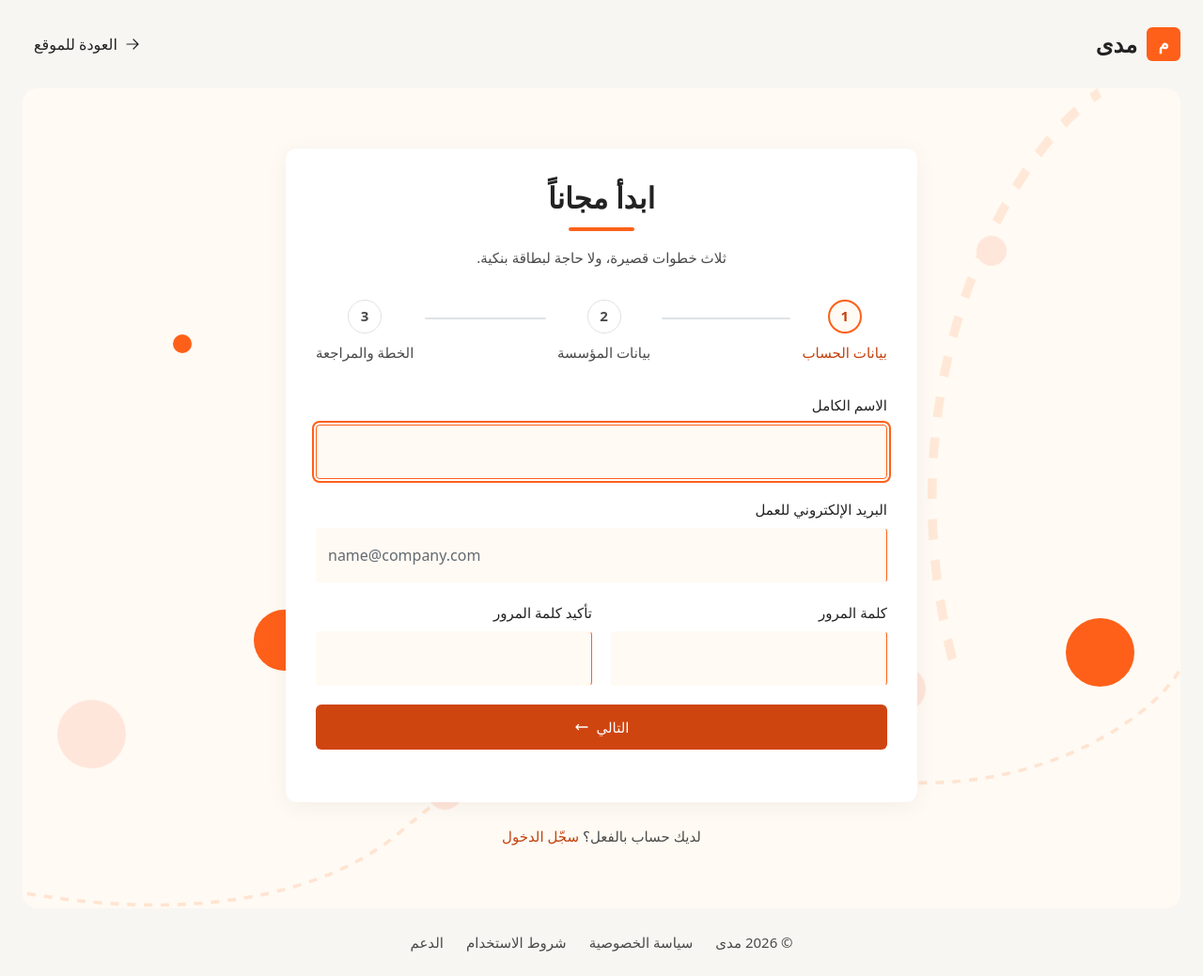
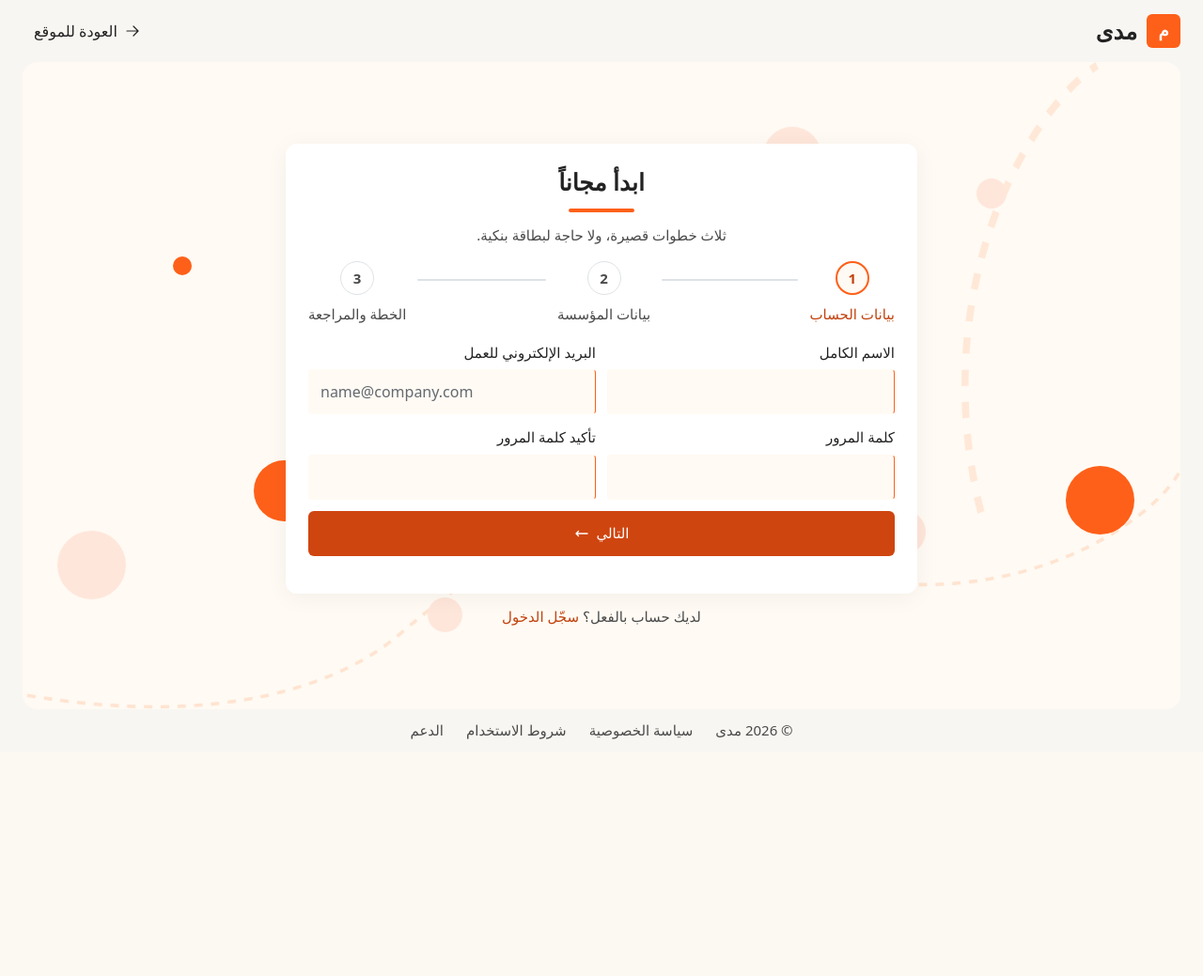
Before and after one commit to abdallahubeid/mada, a Laravel app: page /register in a window 1280 px wide. Shown: the whole page at 94% size. After the commit the page ends 787 px from the top, so only its background shows below. Run offline with Laravel 12, Linux system fonts and the light colour scheme; data comes from the database, SQL or seed files in the repository; style sheets or scripts are compiled from the project's sources; parts of the project's set-up code (start-up, migrations or seed data) failed here and were passed over; some libraries are stand-ins or nearby versions.

Commit message:
refactor(auth, branding): eliminate auth page scrollbars, update favicon
- Auth layout pinned to the dynamic viewport (h-dvh, overflow-hidden); the
  card centres in an inner scroll layer that only scrolls when a screen is
  shorter than the form, so nothing is ever clipped.
- Denser login and register: 48px fields, tighter spacing, name/email and
  company/slug side by side; short: (<=680px) and tiny: (<=640px) height
  variants keep every register step on one screen down to 375x553.
- Favicon set rebuilt from the brand mark (white "م" on #fe6019): svg, a
  16/32/48 ico, PNGs, apple-touch icon, manifest icons and site.webmanifest,
  linked with a ?v=2 cache-buster. Replaces the retired Veyra "V" icon.

Co-Authored-By: Claude Opus 5.5 <noreply@anthropic.com>

```diff
--- a/resources/css/app.css
+++ b/resources/css/app.css
@@ -31,6 +31,17 @@
  * class instead of Tailwind v4's default `prefers-color-scheme` behavior.
  */
 @custom-variant dark (&:where(.dark, .dark *));
+
+/*
+ * Height breakpoints for the one-screen auth layout, which must fit without
+ * page scroll:
+ *   short: ≤ 680px tall — a 1366×768 laptop once the browser toolbar is
+ *          taken (≈ 657px), a 375×667 phone. Secondary copy and padding go.
+ *   tiny:  ≤ 640px tall — a phone with its browser bars showing (iPhone SE
+ *          ≈ 553px), a 360×640 Android. The footer goes, fields drop to 44px.
+ */
+@custom-variant short (@media (max-height: 680px));
+@custom-variant tiny (@media (max-height: 640px));
 
 @theme {
     --font-sans: 'Poppins', 'Tajawal', ui-sans-serif, system-ui, sans-serif, 'Apple Color Emoji', 'Segoe UI Emoji',
--- a/resources/css/site.css
+++ b/resources/css/site.css
@@ -477,6 +477,35 @@
         border-color: #b42318;
     }
 
+    /*
+     * Auth screens (`body.site-auth`) fit one viewport, so their fields are
+     * denser: 48px inputs instead of 58px (still above the 44px target) and a
+     * tighter label gap. Marketing forms keep the template size.
+     */
+    .site-auth .site-input {
+        padding-block: 0.6875rem;
+    }
+
+    .site-auth .site-label {
+        margin-bottom: 0.375rem;
+    }
+
+    /* `tiny` viewports (app.css): 44px fields and steps, the touch-target floor. */
+    @media (max-height: 640px) {
+        .site-auth .site-input {
+            padding-block: 0.5625rem;
+        }
+
+        .site-auth .site-label {
+            margin-bottom: 0.25rem;
+        }
+
+        .site-auth .site-step {
+            width: 2rem;
+            height: 2rem;
+        }
+    }
+
     .site-error {
         margin-top: 0.375rem;
         color: #b42318;
--- a/resources/views/auth/register.blade.php
+++ b/resources/views/auth/register.blade.php
@@ -32,15 +32,17 @@
                 return value.toString().trim().toLowerCase().replace(/[^a-z0-9]+/g, '-').replace(/^-+|-+$/g, '');
             },
         }"
-        class="site-card p-6 sm:p-8"
+        class="site-card p-4 sm:p-6 tiny:p-3"
     >
         <div class="text-center">
-            <h1 class="site-section-title site-h3">ابدأ مجاناً</h1>
-            <p class="mt-8">ثلاث خطوات قصيرة، ولا حاجة لبطاقة بنكية.</p>
+            {{-- mb-7 reserves the underline bar, whether or not the subtitle shows. --}}
+            <h1 class="site-section-title site-h4 mb-7 tiny:mb-6">ابدأ مجاناً</h1>
+            {{-- On phones and short screens the stepper already says "three steps". --}}
+            <p class="hidden sm:block short:hidden">ثلاث خطوات قصيرة، ولا حاجة لبطاقة بنكية.</p>
         </div>
 
         {{-- Stepper: a real sequence, so numbered. --}}
-        <ol class="mt-8 mb-8 flex items-center" aria-label="خطوات إنشاء الحساب">
+        <ol class="mt-4 mb-4 flex items-center tiny:mt-3 tiny:mb-2.5" aria-label="خطوات إنشاء الحساب">
             @foreach ($steps as $index => $label)
                 @php $n = $index + 1; @endphp
                 <li class="flex items-center {{ $index < count($steps) - 1 ? 'flex-1' : '' }}" :aria-current="step === {{ $n }} ? 'step' : 'false'">
@@ -71,13 +73,14 @@
             @endforeach
         </ol>
 
-        <form method="POST" action="{{ route('register') }}" class="space-y-6" novalidate>
+        <form method="POST" action="{{ route('register') }}" class="space-y-4" novalidate>
             @csrf
 
             {{-- Step 1: account --}}
-            <fieldset x-show="step === 1" x-cloak class="space-y-5">
+            <fieldset x-show="step === 1" x-cloak class="space-y-3 tiny:space-y-2">
                 <legend class="sr-only">{{ $steps[0] }}</legend>
 
+                <div class="grid gap-3 sm:grid-cols-2">
                     <div>
                         <label for="name" class="site-label">الاسم الكامل</label>
                         <input id="name" name="name" type="text" value="{{ old('name') }}" autocomplete="name" autofocus class="site-input" {!! $invalid('name') !!} />
@@ -89,8 +92,9 @@
                         <input id="email" name="email" type="email" value="{{ old('email') }}" autocomplete="email" placeholder="name@company.com" dir="ltr" class="site-input text-start" {!! $invalid('email') !!} />
                         @error('email') <p id="email-error" class="site-error">{{ $message }}</p> @enderror
                     </div>
+                </div>
 
-                <div class="grid gap-5 sm:grid-cols-2">
+                <div class="grid grid-cols-2 gap-3">
                     <div>
                         <label for="password" class="site-label">كلمة المرور</label>
                         <input id="password" name="password" type="password" autocomplete="new-password" class="site-input" {!! $invalid('password') !!} />
@@ -112,9 +116,10 @@
             </fieldset>
 
             {{-- Step 2: organisation --}}
-            <fieldset x-show="step === 2" x-cloak class="space-y-5">
+            <fieldset x-show="step === 2" x-cloak class="space-y-3 tiny:space-y-2">
                 <legend class="sr-only">{{ $steps[1] }}</legend>
 
+                <div class="grid gap-3 sm:grid-cols-2">
                     <div>
                         <label for="company_name" class="site-label">اسم المؤسسة</label>
                         <input
@@ -132,7 +137,7 @@
                             <input
                                 id="company_slug" x-ref="companySlug" name="company_slug" type="text" value="{{ old('company_slug') }}"
                                 dir="ltr" @input="slugTouched = true"
-                            class="w-full min-w-0 flex-1 border-0 bg-transparent px-3 py-4 text-start focus:outline-none"
+                                class="w-full min-w-0 flex-1 border-0 bg-transparent px-3 py-[0.6875rem] text-start tiny:py-[0.5625rem] focus:outline-none"
                                 aria-describedby="company_slug-{{ $errors->has('company_slug') ? 'error' : 'hint' }}"
                                 @error('company_slug') aria-invalid="true" @enderror
                             />
@@ -141,11 +146,12 @@
                         @error('company_slug')
                             <p id="company_slug-error" class="site-error">{{ $message }}</p>
                         @else
-                        <p id="company_slug-hint" class="mt-1.5">أحرف إنجليزية صغيرة وأرقام وشرطات فقط.</p>
+                            <p id="company_slug-hint" class="mt-1 text-sm leading-snug tiny:mt-0.5">أحرف إنجليزية صغيرة وأرقام وشرطات فقط.</p>
                         @enderror
                     </div>
+                </div>
 
-                <div class="grid gap-5 sm:grid-cols-2">
+                <div class="grid grid-cols-2 gap-3">
                     <div>
                         <label for="industry" class="site-label">قطاع النشاط</label>
                         <select id="industry" name="industry" class="site-input" {!! $invalid('industry') !!}>
@@ -176,18 +182,18 @@
             </fieldset>
 
             {{-- Step 3: plan and terms --}}
-            <fieldset x-show="step === 3" x-cloak class="space-y-5">
+            <fieldset x-show="step === 3" x-cloak class="space-y-3 tiny:space-y-2">
                 <legend class="sr-only">{{ $steps[2] }}</legend>
 
                 <div role="radiogroup" aria-labelledby="plan-label" @error('plan') aria-describedby="plan-error" @enderror>
                     <p id="plan-label" class="site-label">اختر خطة الاشتراك</p>
-                    <div class="grid gap-4 sm:grid-cols-3">
+                    <div class="grid grid-cols-3 gap-2.5 sm:gap-3">
                         @foreach ($plans as $value => $plan)
-                            <label class="relative flex cursor-pointer flex-col rounded-md border border-site-border bg-white p-4 transition has-checked:border-site-primary has-checked:bg-site-cream has-[:focus-visible]:outline-2 has-[:focus-visible]:outline-offset-2 has-[:focus-visible]:outline-site-primary">
+                            <label class="relative flex cursor-pointer flex-col rounded-md border border-site-border bg-white p-3 transition has-checked:border-site-primary has-checked:bg-site-cream has-[:focus-visible]:outline-2 has-[:focus-visible]:outline-offset-2 has-[:focus-visible]:outline-site-primary">
                                 <input type="radio" name="plan" value="{{ $value }}" class="sr-only" {{ old('plan', 'growth') === $value ? 'checked' : '' }} />
                                 <span class="font-semibold text-site-dark">{{ $plan['label'] }}</span>
-                                <span class="mt-1">{{ $plan['tagline'] }}</span>
-                                <span class="mt-3 font-semibold text-site-primary-ink">{{ $plan['price'] }}</span>
+                                <span class="mt-1 hidden text-sm leading-snug sm:block">{{ $plan['tagline'] }}</span>
+                                <span class="mt-2 text-sm font-semibold text-site-primary-ink">{{ $plan['price'] }}</span>
                             </label>
                         @endforeach
                     </div>
@@ -214,7 +220,7 @@
         </form>
     </div>
 
-    <p class="mt-6 text-center">
+    <p class="mt-3 text-center tiny:mt-2">
         لديك حساب بالفعل؟
         <a href="{{ route('login') }}" class="site-link">سجّل الدخول</a>
     </p>
--- a/resources/views/components/layouts/auth-centered.blade.php
+++ b/resources/views/components/layouts/auth-centered.blade.php
@@ -17,7 +17,7 @@
     is (ADR-10 logical properties still govern, so this keeps working the moment
     a locale switcher exists).
 --}}
-<html lang="ar" dir="rtl" class="h-full scroll-smooth">
+<html lang="ar" dir="rtl" class="h-full">
 <head>
     <meta charset="utf-8">
     <meta name="viewport" content="width=device-width, initial-scale=1">
@@ -30,8 +30,16 @@
     @vite(['resources/css/app.css', 'resources/js/app.js'])
     @livewireStyles
 </head>
-<body class="site flex min-h-full flex-col antialiased">
-    <header class="shrink-0 py-6">
+{{--
+    One viewport, no page scroll: the body is pinned to the dynamic viewport
+    height (`h-dvh`, so mobile browser chrome showing or hiding never pushes
+    the footer off), and header, panel and footer share it as a column.
+    The screens are sized to fit at common desktop and phone viewports; when a
+    viewport is genuinely shorter (a phone in landscape, 200% zoom) the panel
+    area scrolls on its own instead of clipping the submit button.
+--}}
+<body class="site site-auth flex h-dvh flex-col overflow-hidden antialiased">
+    <header class="shrink-0 py-2 sm:py-2.5 short:py-1">
         <div class="site-container-xl flex items-center justify-between gap-4">
             <a href="{{ url('/') }}" class="flex shrink-0 items-center gap-2.5" aria-label="الصفحة الرئيسية — مدى">
                 @if ($logoUrl = \App\Models\Setting::assetUrl($settings['site_logo'] ?? null))
@@ -52,32 +60,35 @@
     </header>
 
     {{--
-        `flex-1` + centring rather than a fixed top margin: the register form is
-        roughly twice the height of the login form, and a fixed offset either
-        strands login near the top of a tall screen or pushes register off the
-        bottom of a short one.
+        `my-auto` centring inside a scroll layer rather than `justify-center`:
+        the register form is roughly twice the height of the login form, and
+        when content is taller than the space, `justify-center` would push its
+        top out of reach while `my-auto` simply lets it start at the top.
     --}}
-    <main class="flex flex-1 flex-col">
-        <div class="site-container-xl flex flex-1 flex-col">
-            <div class="site-panel-host flex flex-1 items-center justify-center px-4 py-12 sm:py-16">
+    <main class="flex min-h-0 flex-1 flex-col">
+        <div class="site-container-xl flex min-h-0 flex-1 flex-col">
+            <div class="site-panel-host flex min-h-0 flex-1">
                 <x-marketing.panel variant="flat" circles="single" />
 
+                <div class="relative flex min-h-0 w-full flex-1 flex-col overflow-y-auto overscroll-contain px-4 py-3 sm:py-4 short:py-2 tiny:py-1.5">
                     {{--
                         Both widths are written out in full. An interpolated
                         `max-w-{{ $wide }}` would never reach the compiled stylesheet:
                         Tailwind scans source text for complete class names and cannot
                         see one that is assembled at render time.
                     --}}
-                <div @class(['relative w-full', 'max-w-2xl' => $wide, 'max-w-md' => ! $wide])>
+                    <div @class(['mx-auto my-auto w-full', 'max-w-2xl' => $wide, 'max-w-md' => ! $wide])>
                         {{ $slot }}
+                    </div>
                 </div>
             </div>
         </div>
     </main>
 
-    <footer class="shrink-0 py-6">
-        <div class="site-container-xl flex flex-wrap items-center justify-center gap-x-6 gap-y-2">
-            <span>© {{ now()->year }} مدى</span>
+    <footer class="shrink-0 py-2 text-sm sm:py-2.5 short:py-1 tiny:hidden">
+        <div class="site-container-xl flex flex-wrap items-center justify-center gap-x-4 gap-y-1 sm:gap-x-6">
+            {{-- The copyright drops on phones so the three links keep to one line. --}}
+            <span class="hidden sm:inline">© {{ now()->year }} مدى</span>
             <a href="{{ route('marketing.privacy') }}" class="transition hover:text-site-primary-ink hover:underline">سياسة الخصوصية</a>
             <a href="{{ route('marketing.terms') }}" class="transition hover:text-site-primary-ink hover:underline">شروط الاستخدام</a>
             <a href="{{ route('marketing.contact') }}" class="transition hover:text-site-primary-ink hover:underline">الدعم</a>
--- a/resources/views/components/site-favicon.blade.php
+++ b/resources/views/components/site-favicon.blade.php
@@ -1 +1,17 @@
-<link rel="icon" href="{{ ! empty($settings['site_favicon'] ?? null) ? \App\Models\Setting::assetUrl($settings['site_favicon']) : asset('favicon.svg') }}">
+{{--
+    Favicon set for every layout: the brand mark (white "م" on #fe6019).
+    A favicon uploaded in the admin settings replaces the tab icon; the home
+    screen icons and manifest stay on the brand set. `?v=2` busts browser
+    caches still holding the retired Veyra "V" icon.
+--}}
+@php($faviconVersion = '2')
+@if (! empty($settings['site_favicon'] ?? null))
+    <link rel="icon" href="{{ \App\Models\Setting::assetUrl($settings['site_favicon']) }}">
+@else
+    <link rel="icon" href="{{ asset('favicon.ico') }}?v={{ $faviconVersion }}" sizes="48x48">
+    <link rel="icon" href="{{ asset('favicon.svg') }}?v={{ $faviconVersion }}" type="image/svg+xml">
+    <link rel="icon" href="{{ asset('favicon-32x32.png') }}?v={{ $faviconVersion }}" type="image/png" sizes="32x32">
+@endif
+<link rel="apple-touch-icon" href="{{ asset('apple-touch-icon.png') }}?v={{ $faviconVersion }}">
+<link rel="manifest" href="{{ asset('site.webmanifest') }}?v={{ $faviconVersion }}">
+<meta name="theme-color" content="#f8f6f2">
```
Also changed, not shown: docs/DESIGN_SYSTEM.md (+2 -0 lines), resources/views/auth/login.blade.php (+8 -7 lines), tests/Feature/Marketing/PublicSiteDesignTest.php (+13 -0 lines), tests/Feature/SiteBrandingTest.php (+21 -0 lines), public/android-chrome-192x192.png (added), public/android-chrome-512x512.png (added), public/apple-touch-icon.png (added), public/favicon-16x16.png (added), public/favicon-32x32.png (added), public/favicon.ico, public/favicon.svg, public/site.webmanifest (added). Lines whose indentation alone changed are shown as unchanged.
